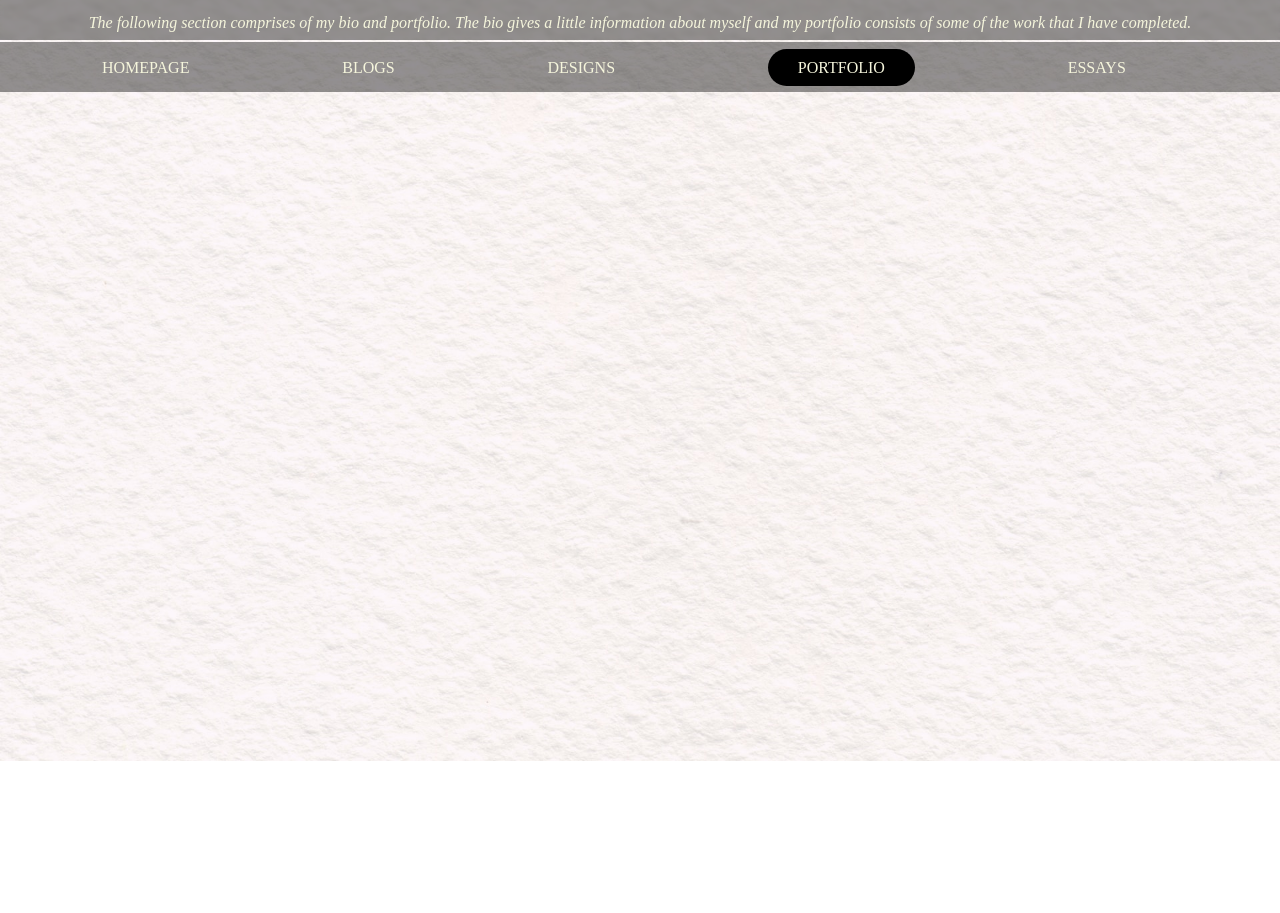
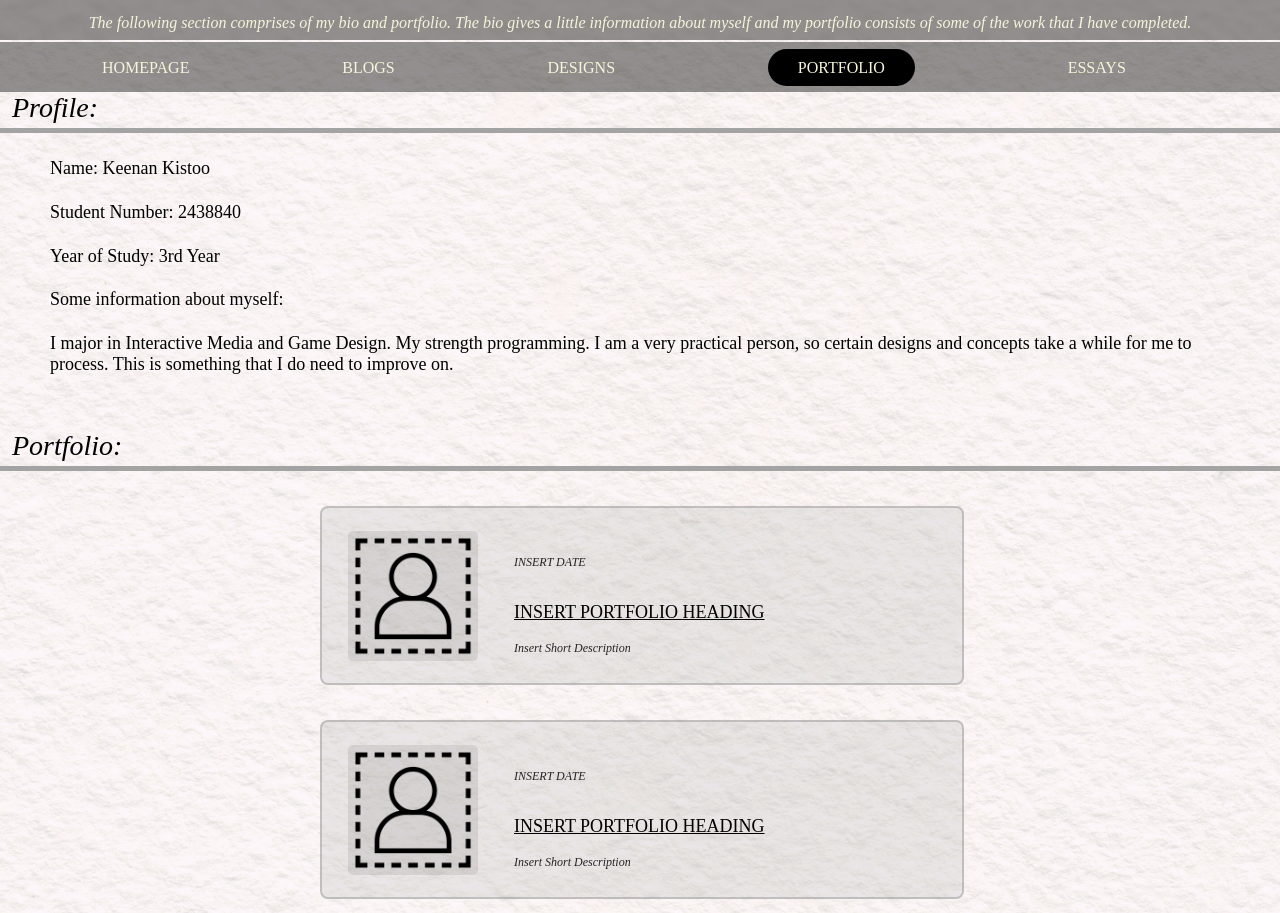
Before and after one commit to KeenanKistoo/2438840_KeenanKistoo_Website, a plain HTML site: page portfolio.html in a window 1280 px wide. Shown: the part 39-952 px from the top of the page. Before the commit the page ends 800 px from the top, so only its background shows below. Drawn offline with Linux system fonts and the light colour scheme.

Commit message:
Completed Portfolio and Essay Placeholder Sections

```diff
--- a/portfolio.html
+++ b/portfolio.html
@@ -32,5 +32,43 @@
         </ul>
       </nav>
     </header>
+    <section class="profile">
+      <section>
+        <h1 class="section-two">Profile:</h1>
+        <div class="line"></div>
+        <p class="par-one">Name: Keenan Kistoo</p>
+        <p class="par-one">Student Number: 2438840</p>
+        <p class="par-one">Year of Study: 3rd Year</p>
+        <p class="par-one">Some information about myself:</p>
+        <p class="par-one">
+          I major in Interactive Media and Game Design. My strength programming.
+          I am a very practical person, so certain designs and concepts take a
+          while for me to process. This is something that I do need to improve
+          on.
+        </p>
+      </section>
+    </section>
+    <section>
+      <h1 class="section-two">Portfolio:</h1>
+      <div class="line"></div>
+    </section>
+    <section class="blog-posts" id="blog-post-one">
+      <img class="blog-img" src="images/placeholder_002.png" alt="" />
+      <p class="date">Insert Date</p>
+      <a class="blog-head" href="">Insert Portfolio Heading</a>
+      <p class="blog-info">Insert Short Description</p>
+    </section>
+    <section class="blog-posts" id="blog-post-one">
+      <img class="blog-img" src="images/placeholder_002.png" alt="" />
+      <p class="date">Insert Date</p>
+      <a class="blog-head" href="">Insert Portfolio Heading</a>
+      <p class="blog-info">Insert Short Description</p>
+    </section>
+    <section class="blog-posts" id="blog-post-one">
+      <img class="blog-img" src="images/placeholder_002.png" alt="" />
+      <p class="date">Insert Date</p>
+      <a class="blog-head" href="">Insert Portfolio Heading</a>
+      <p class="blog-info">Insert Short Description</p>
+    </section>
   </body>
 </html>
--- a/style.css
+++ b/style.css
@@ -267,6 +267,13 @@ a.blog-head {
   font-size: 28px;
 }
 
+.section-two {
+  font-style: italic;
+  font-weight: lighter;
+  margin-left: 12px;
+  margin-top: 4%;
+  font-size: 28px;
+}
 .sub-head {
   font-style: italic;
   font-weight: bold;
```
Also changed, not shown: essay.html (+23 -1 lines), images/placeholder_002.png (added).
